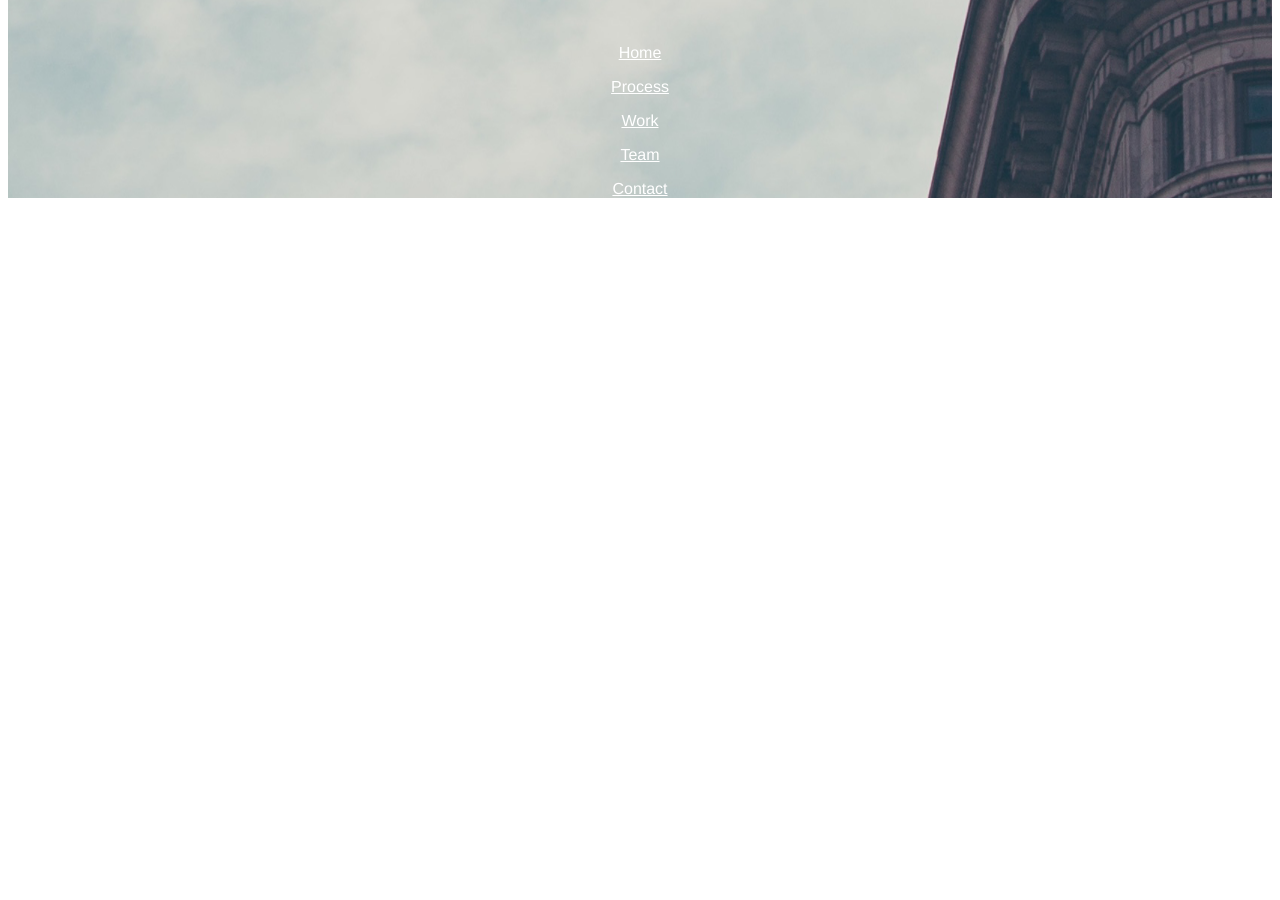
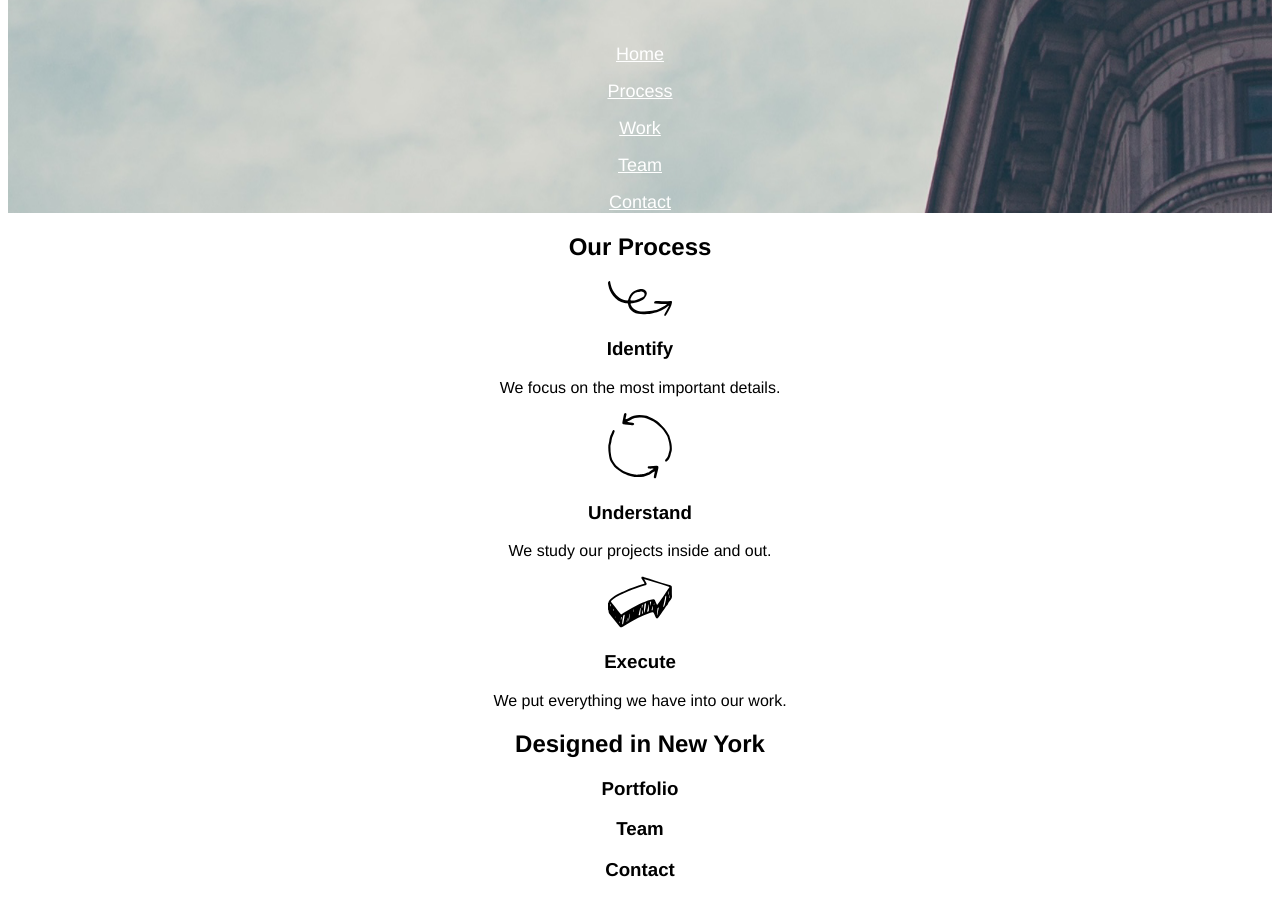
Before and after one commit to witheveryfallingcurl/broadway, a plain HTML site: page index.html in a window 1280 px wide. Shown: the part 130-1030 px from the top of the page. Before the commit the page ends 800 px from the top, so only its background shows below. Drawn offline with Linux system fonts and the light colour scheme.

Commit message:
Added body content

```diff
--- a/index.html
+++ b/index.html
@@ -14,5 +14,20 @@
       <p><a href="#team">Team</a></p>
       <p><a href="#contact">Contact</a></p>
     </div>
+    <h2>Our Process</h2>
+    <p><img src="resources/images/identify.svg" alt="Identify"></p>
+    <h3>Identify</h3>
+    <p>We focus on the most important details.</p>
+    <p><img src="resources/images/understand.svg" alt="Understand"></p>
+    <h3>Understand</h3>
+    <p>We study our projects inside and out.</p>
+    <p><img src="resources/images/execute.svg" alt="Execute"></p>
+    <h3>Execute</h3>
+    <p>We put everything we have into our work.</p>
+    <h2>Designed in New York</h2>
+    <h3>Portfolio</h3>
+    <h3>Team</h3>
+    <h3>Contact</h3>
+
   </body>
 </html>
--- a/resources/css/style.css
+++ b/resources/css/style.css
@@ -19,4 +19,5 @@ h1
 a
 {
   color: white;
+  font-size: 18px;
 }
```
